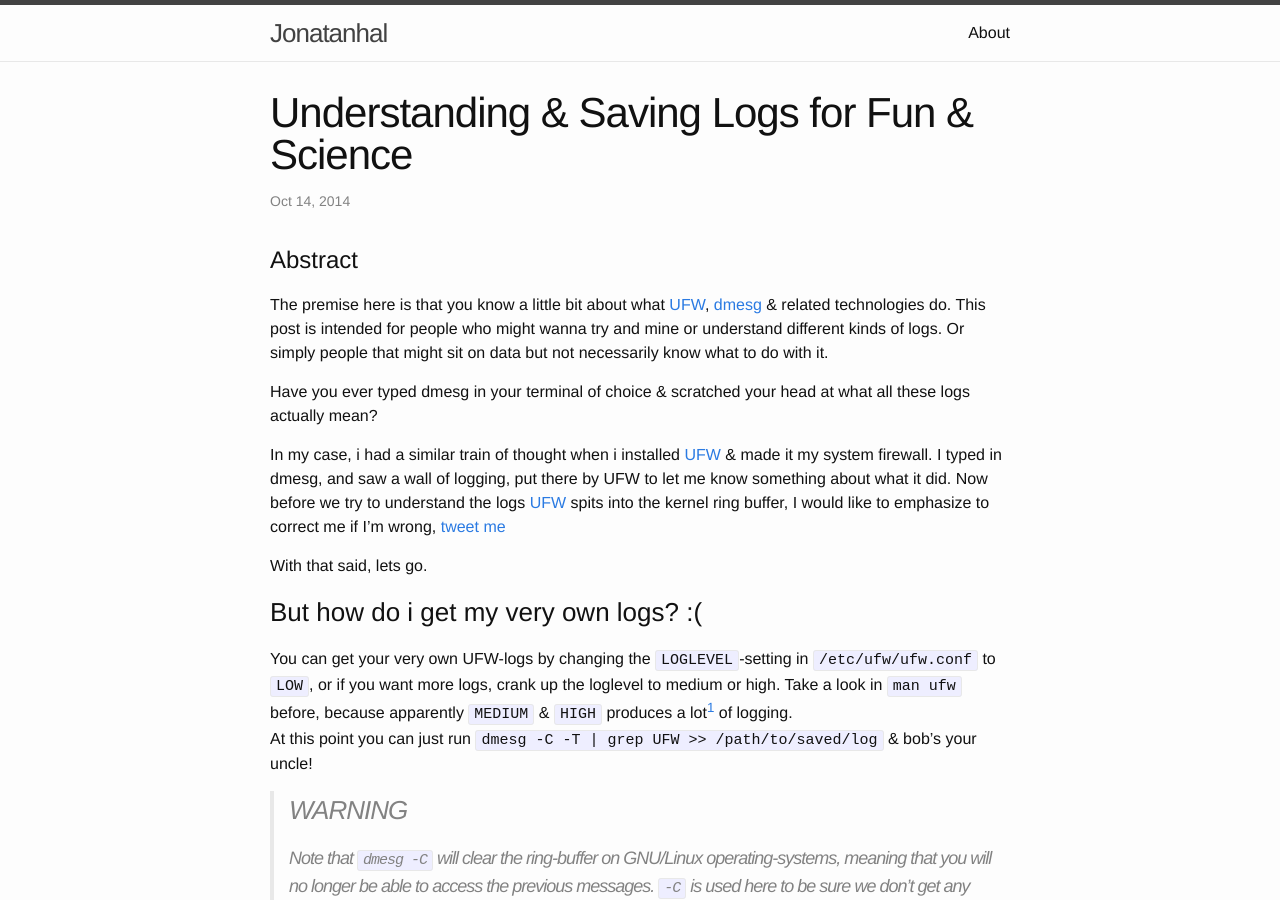
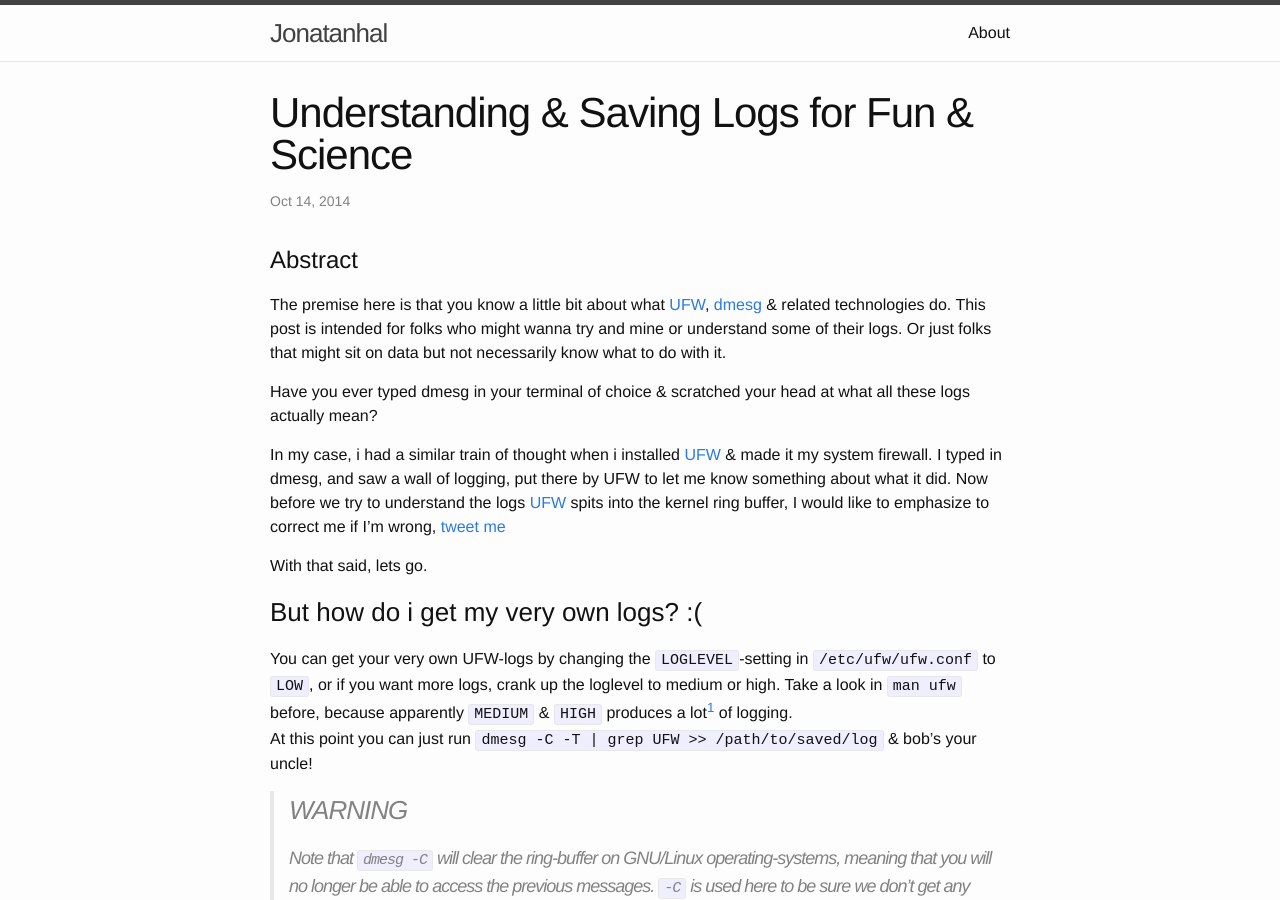
Before and after one commit to jonatanhal/jonatanhal.github.io, a Jekyll site: the page built from _posts/2014-10-14-Saving-logs-for-fun.markdown, in a window 1280 px wide and 900 px high. Built offline with Jekyll 4.4.1, drawn with Linux system fonts in a browser that asks for light colours.

Commit message:
typo & image

```diff
--- a/_posts/2014-10-14-Saving-logs-for-fun.markdown
+++ b/_posts/2014-10-14-Saving-logs-for-fun.markdown
@@ -4,8 +4,8 @@
 ---
 
 #Abstract
-The premise here is that you know a little bit about what [UFW][ufw], [dmesg][wiki-dmesg] & related technologies do. This post is intended for people who might wanna try and mine or understand different kinds of logs.
-Or simply people that might sit on data but not necessarily know what to do with it.
+The premise here is that you know a little bit about what [UFW][ufw], [dmesg][wiki-dmesg] & related technologies do. This post is intended for folks who might wanna try and mine or understand some of their logs.
+Or just folks that might sit on data but not necessarily know what to do with it.
 
 Have you ever typed dmesg in your terminal of choice & scratched your head at what all these logs actually mean?
 
@@ -44,7 +44,7 @@
 
 If we take a look at the properties or anatomy of a TCP-packet we see that a lot of the information in our logs is referenced there, so the logs might not be as daunting as they might have appeared.
 
-![Anatomy of TCP-headers](assets/tcp-headers.jpg)
+![Anatomy of TCP-headers]({{ site-url }}/assets/tcp-headers.jpg)
 _Image courtesy of [frozentux][frozentux]_
 
 * * *
```
